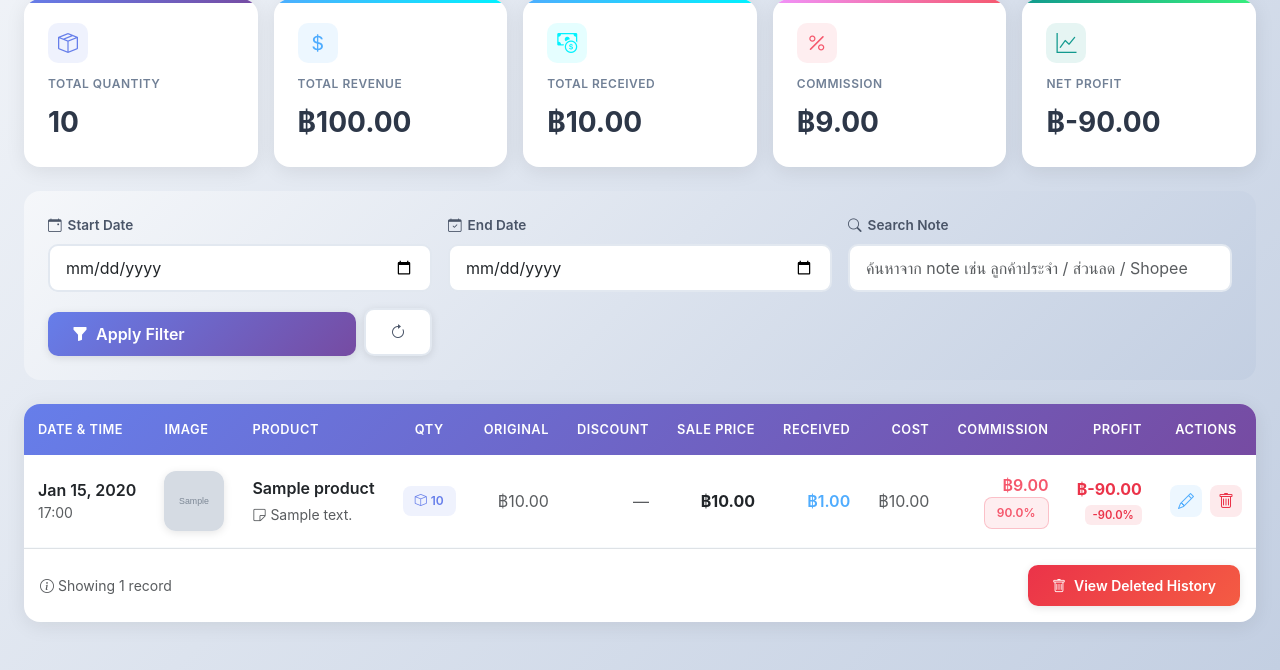
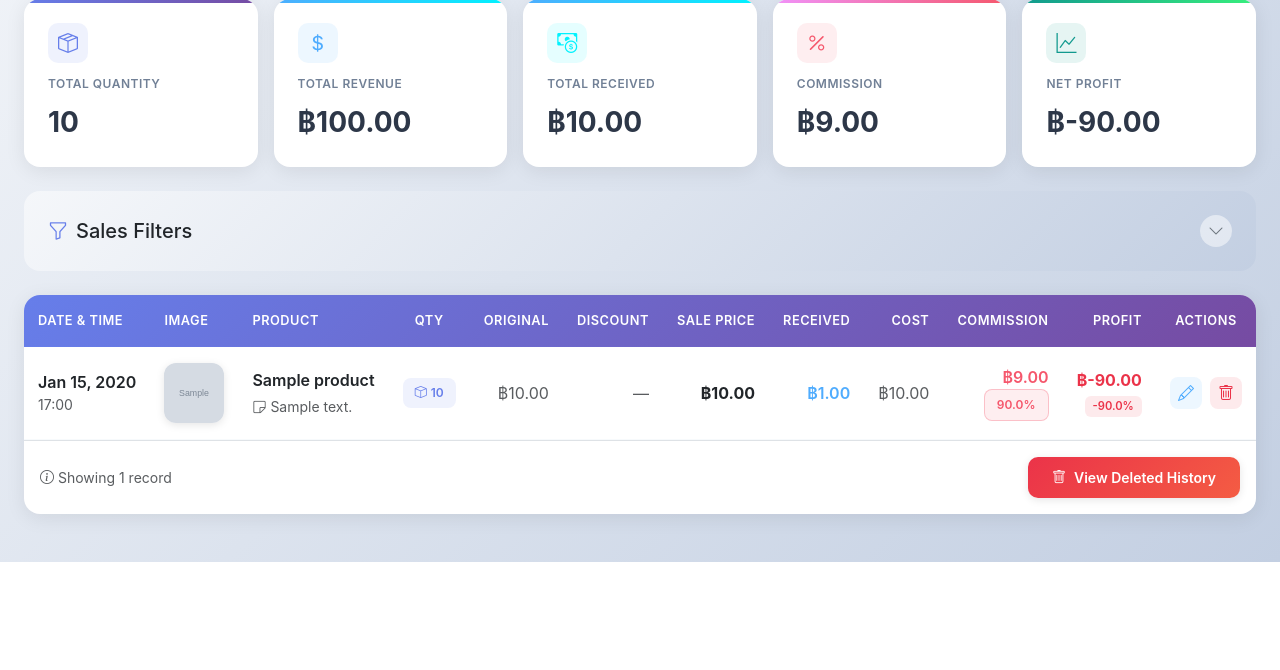
Before and after one commit to phumpphum/baanpawsite, a Django app: page /sales/history/ in a window 1280 px wide. Shown: the part 270-940 px from the top of the page. After the commit the page ends 832 px from the top, so only its background shows below. Run offline with Django 5.2, Linux system fonts and the light colour scheme; tables that the repository leaves empty hold one stand-in row (values such as "Sample post"); grey boxes marked "Sample" are stand-in pictures.

Commit message:
Update reports

```diff
--- a/templates/sales/sales_history.html
+++ b/templates/sales/sales_history.html
@@ -62,6 +62,30 @@
     margin-bottom: 1.5rem;
   }
 
+  .filter-card-header {
+    display: flex;
+    justify-content: space-between;
+    align-items: center;
+    cursor: pointer;
+  }
+
+  .filter-toggle-icon {
+    transition: transform 0.3s ease;
+    border: none;
+    background: rgba(255, 255, 255, 0.5);
+    border-radius: 50%;
+    width: 32px;
+    height: 32px;
+    display: flex;
+    align-items: center;
+    justify-content: center;
+  }
+
+  /* Rotate icon when not collapsed */
+  .filter-toggle-icon:not(.collapsed) {
+    transform: rotate(180deg);
+  }
+
   .filter-card .form-label {
     font-weight: 600;
     font-size: 0.85rem;
@@ -78,6 +102,7 @@
     padding: 0.625rem 1rem;
     transition: all 0.2s ease;
     background: white;
+    width: 100%;
   }
 
   .modern-input:focus {
@@ -95,6 +120,7 @@
     border: none;
     display: inline-flex;
     align-items: center;
+    justify-content: center;
     gap: 0.5rem;
     box-shadow: 0 2px 8px rgba(0, 0, 0, 0.1);
   }
@@ -562,26 +584,39 @@
   </div>
 </div>
 
-<!-- Filter Card -->
 <div class="filter-card">
+  <div class="filter-card-header"
+       data-bs-toggle="collapse"
+       data-bs-target="#filterCollapse"
+       aria-expanded="{% if start or end or note %}true{% else %}false{% endif %}"
+       aria-controls="filterCollapse">
+    <h5 class="mb-0 text-dark d-flex align-items-center">
+      <i class="bi bi-funnel me-2" style="color: #667eea;"></i> Sales Filters
+    </h5>
+    <button class="filter-toggle-icon {% if not start and not end and not note %}collapsed{% endif %}">
+      <i class="bi bi-chevron-down text-secondary"></i>
+    </button>
+  </div>
+
+  <div class="collapse {% if start or end or note %}show{% endif %}" id="filterCollapse">
+    <div class="pt-3 border-top mt-3">
       <form class="row g-3" method="get" id="filterForm">
 
-    <div class="col-md-4">
+        <div class="col-lg-3 col-md-6 col-12">
           <label class="form-label">
             <i class="bi bi-calendar-event"></i> Start Date
           </label>
           <input type="date" name="start" value="{{ start|default:'' }}" class="form-control modern-input">
         </div>
 
-    <div class="col-md-4">
+        <div class="col-lg-3 col-md-6 col-12">
           <label class="form-label">
             <i class="bi bi-calendar-check"></i> End Date
           </label>
           <input type="date" name="end" value="{{ end|default:'' }}" class="form-control modern-input">
         </div>
 
-      <!-- ✅ เพิ่มช่อง Search Note -->
-    <div class="col-md-4">
+        <div class="col-lg-3 col-md-6 col-12">
           <label class="form-label">
             <i class="bi bi-search"></i> Search Note
           </label>
@@ -590,22 +625,24 @@
             name="note"
             value="{{ note|default:'' }}"
             class="form-control modern-input"
-       placeholder="ค้นหาจาก note เช่น ลูกค้าประจำ / ส่วนลด / Shopee"
+            placeholder="ค้นหาจาก note..."
           >
         </div>
 
-    <div class="col-md-4 d-flex align-items-end gap-2">
+        <div class="col-lg-3 col-md-6 col-12 d-flex align-items-end gap-2">
           <button type="submit" class="btn btn-modern btn-primary-modern flex-grow-1">
-        <i class="bi bi-funnel-fill"></i> Apply Filter
+            <i class="bi bi-funnel-fill"></i> Apply
           </button>
-      <a class="btn btn-modern btn-secondary-modern" href="{% url 'sales_history' %}">
+          <a class="btn btn-modern btn-secondary-modern" href="{% url 'sales_history' %}" title="Clear">
             <i class="bi bi-arrow-clockwise"></i>
           </a>
         </div>
+
       </form>
     </div>
+  </div>
+</div>
 
-<!-- Sales Table -->
 <div class="modern-table-wrapper">
   <div class="table-responsive">
     <table class="modern-table">
@@ -812,6 +848,20 @@
       submitBtn.disabled = true;
     });
   }
+
+  // Filter Collapse Icon Rotation
+  const filterCollapse = document.getElementById('filterCollapse');
+  if (filterCollapse) {
+    const toggleIcon = document.querySelector('.filter-toggle-icon');
+
+    filterCollapse.addEventListener('show.bs.collapse', () => {
+      toggleIcon.classList.remove('collapsed');
+    });
+
+    filterCollapse.addEventListener('hide.bs.collapse', () => {
+      toggleIcon.classList.add('collapsed');
+    });
+  }
 </script>
 
 {% endblock %}
```
Also changed, not shown: other parts of templates/sales/sales_history.html (+30 -35 lines). Lines whose indentation alone changed are shown as unchanged.
